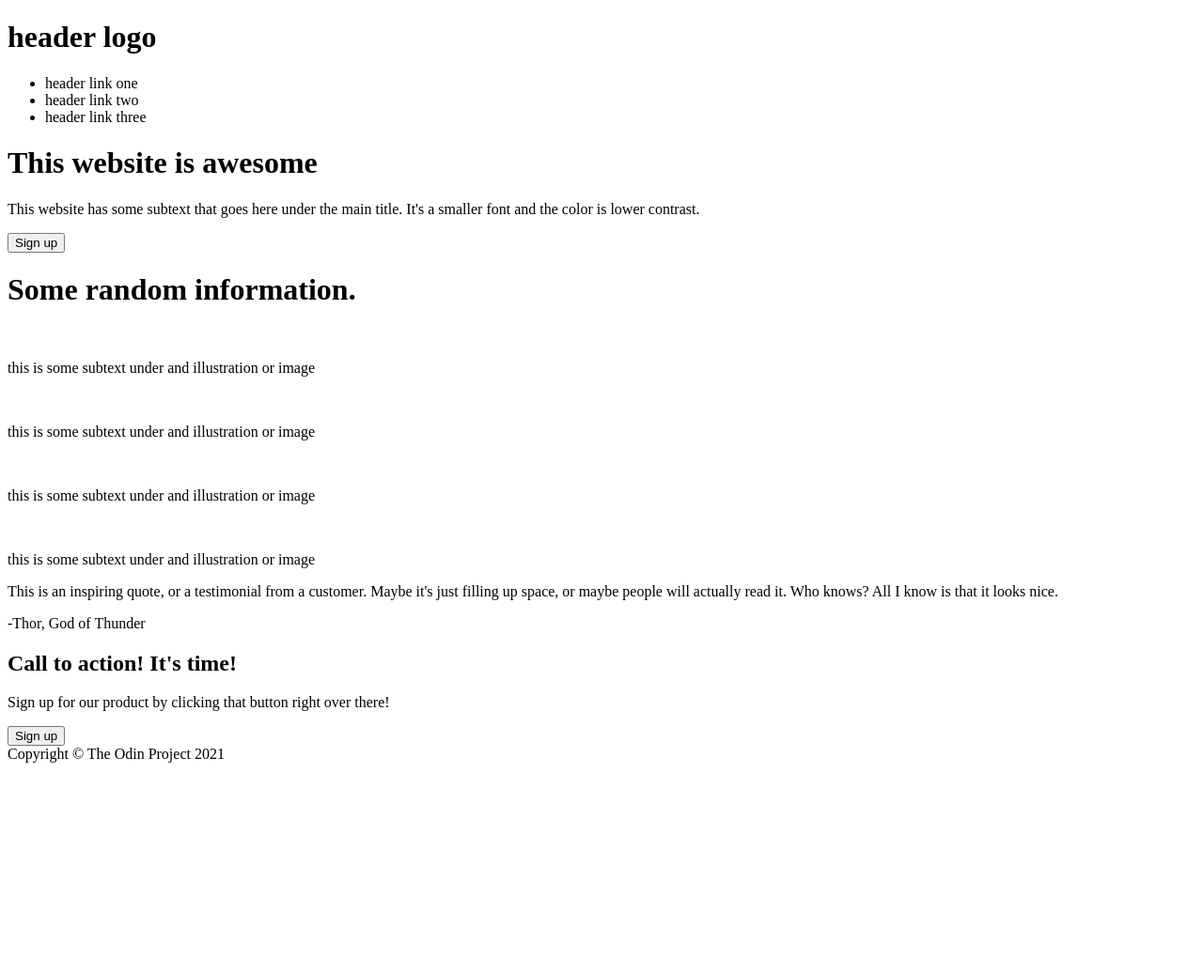
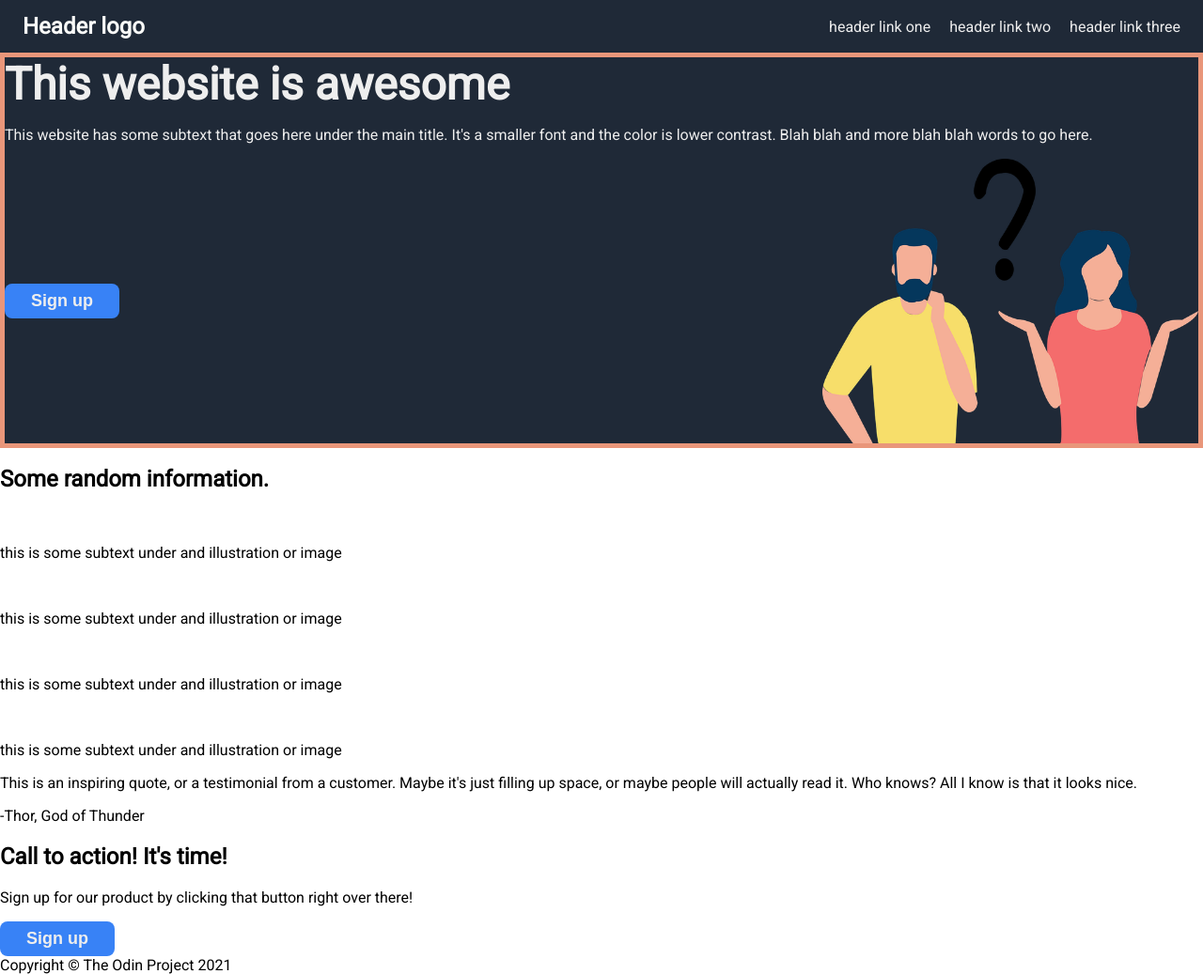
Before and after one commit to KatHolsten/shavinay, a plain HTML site: page index.html in a window 1280 px wide. Shown: the whole page at 94% size. Before the commit the page ends 820 px from the top, so only its background shows below. Drawn offline with Linux system fonts and the light colour scheme.

Commit message:
added css file and img folder, custom font, temporary border around header-content for visual aid

```diff
--- a/index.html
+++ b/index.html
@@ -3,28 +3,35 @@
   <head>
     <meta charset="utf-8">
     <title>title</title>
+    <link rel="stylesheet" href="style.css">
+    <!--links for custom google font-->
+    <link rel="preconnect" href="https://fonts.googleapis.com">
+    <link rel="preconnect" href="https://fonts.gstatic.com" crossorigin>
+    <link href="https://fonts.googleapis.com/css2?family=Roboto&display=swap" rel="stylesheet">
   </head>
 
 
   <body>
     <header>
-      <h1>header logo</h1>
+      <div class="header-top">
+        <h3>Header logo</h3>
           <ul>
             <li>header link one</li>
             <li>header link two</li>
             <li>header link three</li>
           </ul>
+      </div>
+
+      <div class="header-content">
+        <h1>This website is awesome</h1>
+        <p>This website has some subtext that goes here under the main title. It's a smaller font and the color is lower contrast. Blah blah and more blah blah words to go here.</p>
+        <button>Sign up</button>
+        <img src="../shavinay/img/question.png" alt="vector image of a male and female with a question mark between them">
+      </div>
     </header>
 
     <div>
-      <h1>This website is awesome</h1>
-      <p>This website has some subtext that goes here under the main title. It's a smaller font and the color is lower contrast.</p>
-      <button>Sign up</button>
-      <img src="" alt="">
-    </div>
-
-    <div>
-      <h1>Some random information.</h1>
+      <h2>Some random information.</h2>
         <img src="" alt="">
         <p>this is some subtext under and illustration or image</p>
 
@@ -38,12 +45,14 @@
         <p>this is some subtext under and illustration or image</p>
     </div>
 
+    <div>
       <p>This is an inspiring quote, or a testimonial from a customer. Maybe it's just filling up space, or maybe people will actually read it. Who knows? All I know is that it looks nice.</p>
       <p>-Thor, God of Thunder</p>
 
       <h2>Call to action! It's time!</h2>
       <p>Sign up for our product by clicking that button right over there!</p>
       <button>Sign up</button>
+    </div>
 
     <footer>Copyright © The Odin Project 2021</footer>
 
--- /dev/null
+++ b/style.css
@@ -0,0 +1,67 @@
+body {
+  font-family: 'Roboto', sans-serif;
+  margin: 0;
+}
+
+header {
+  background-color: #1f2937;
+  color: #eeeeee;
+}
+
+.header-top {
+  display: flex;
+  justify-content: space-between;
+  align-items: center;
+  padding-right: 24px;
+}
+
+ul {
+  padding: 0;
+  margin: 0;
+  list-style-type: none;
+  display: flex;
+  gap: 20px;
+}
+
+img {
+  width: 400px;
+}
+
+.header-content {
+  display: flex;
+  flex-wrap: wrap;
+  justify-content: space-between;
+  align-items: center;
+  border: 5px solid darksalmon;
+  flex: 1;
+  /* width: 900px; */
+}
+
+button {
+  background: #3882f6;
+  color: #eeeeee;
+  font-size: 18px;
+  font-weight: bold;
+  padding: 8px 28px;
+  border-radius: 8px;
+  border: 0;
+}
+
+h3 {
+  font-size: 24px;
+  color: #f9faf8;
+  font-weight: bolder;
+  margin: 0;
+  padding: 14px 24px;
+}
+
+h1 {
+  font-size: 48px;
+  font-weight: 600;
+  margin: 0;
+
+}
+
+p {
+
+}
```
Also changed, not shown: img/question.png (added). Lines whose indentation alone changed are shown as unchanged.
